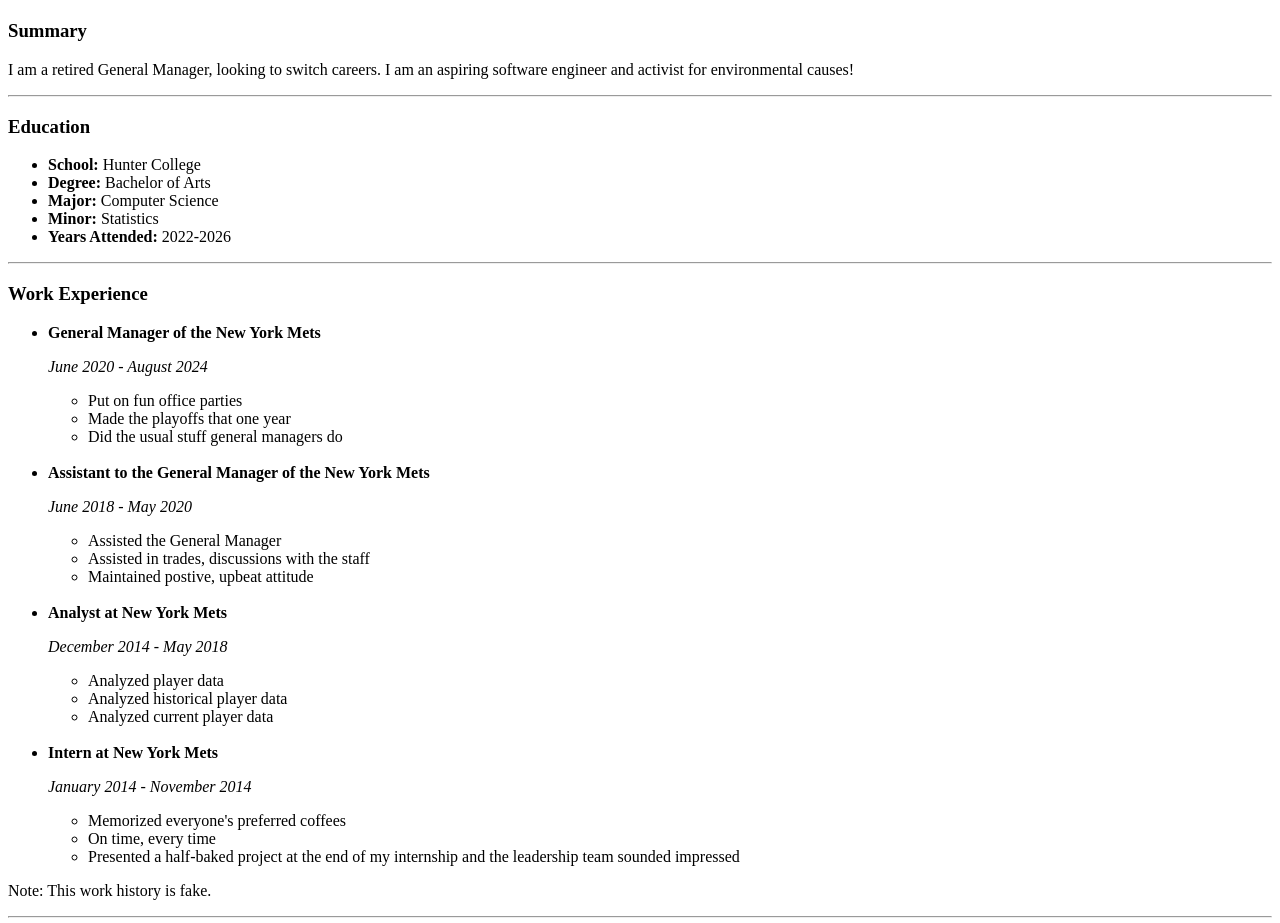
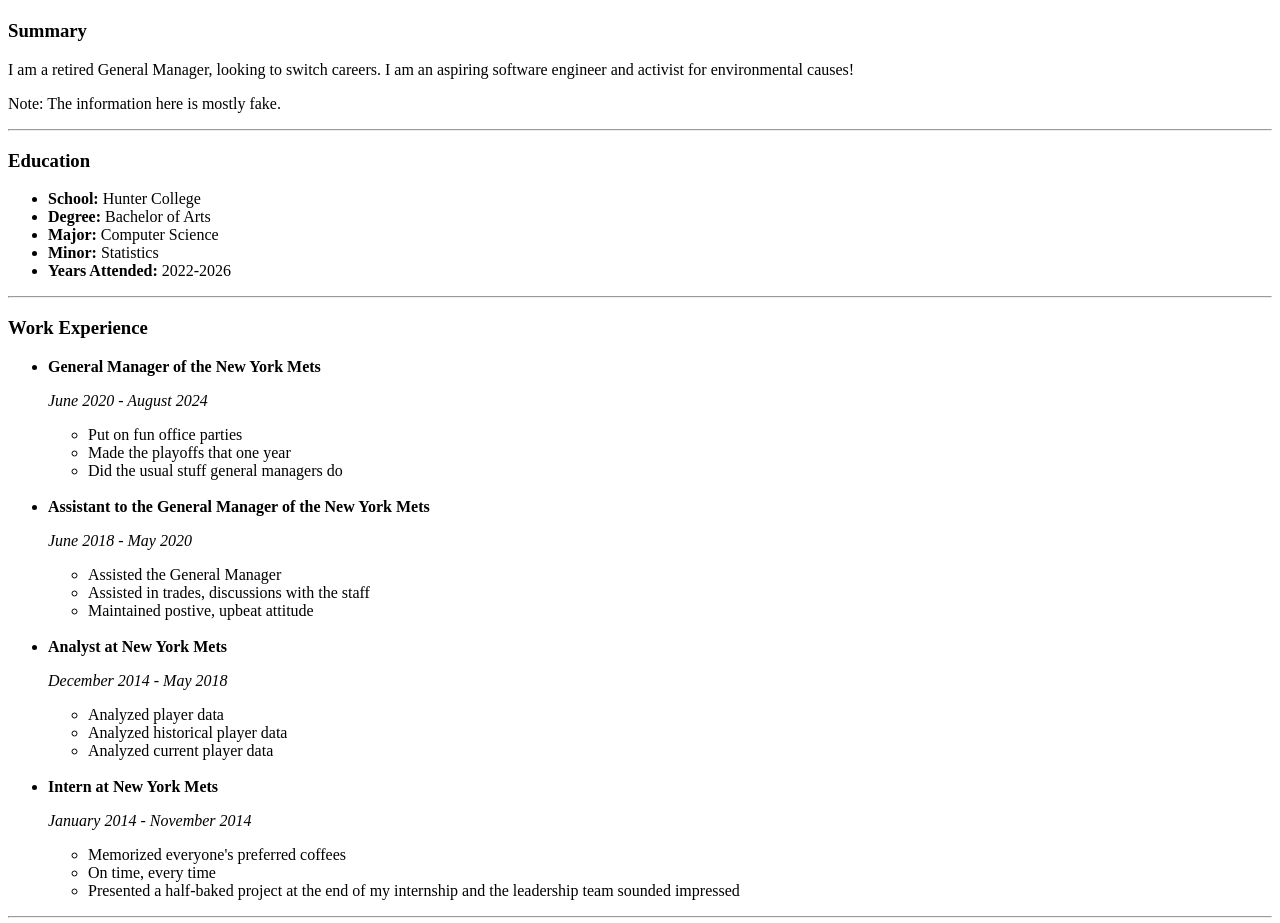
Before and after one commit to Halila2727/practicalwebdevhw, a plain HTML site: page index.html in a window 1280 px wide. Shown: the part 189-1112 px from the top of the page. Drawn offline with Linux system fonts and the light colour scheme.

Commit message:
last minute changes

```diff
--- a/index.html
+++ b/index.html
@@ -11,6 +11,7 @@
 
     <h3>Summary</h3>
     <p>I am a retired General Manager, looking to switch careers. I am an aspiring software engineer and activist for environmental causes!</p>
+    <p>Note: The information here is mostly fake.</p>
 
     <hr/>
 
@@ -59,7 +60,6 @@
             <li>Presented a half-baked project at the end of my internship and the leadership team sounded impressed</li>
         </ul>
     </ul>
-    <p>Note: This work history is fake.</p>
 
     <hr/>
 
```
